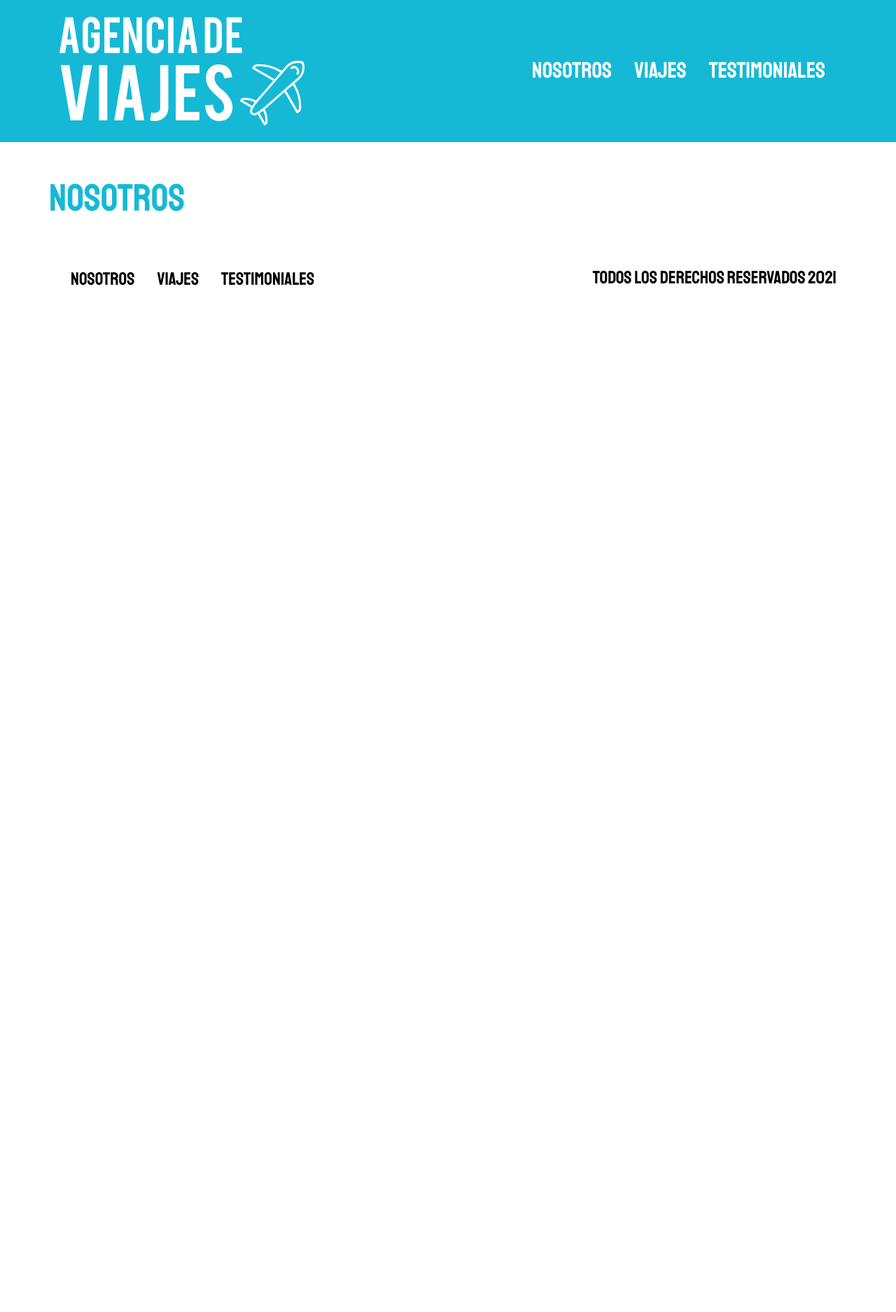
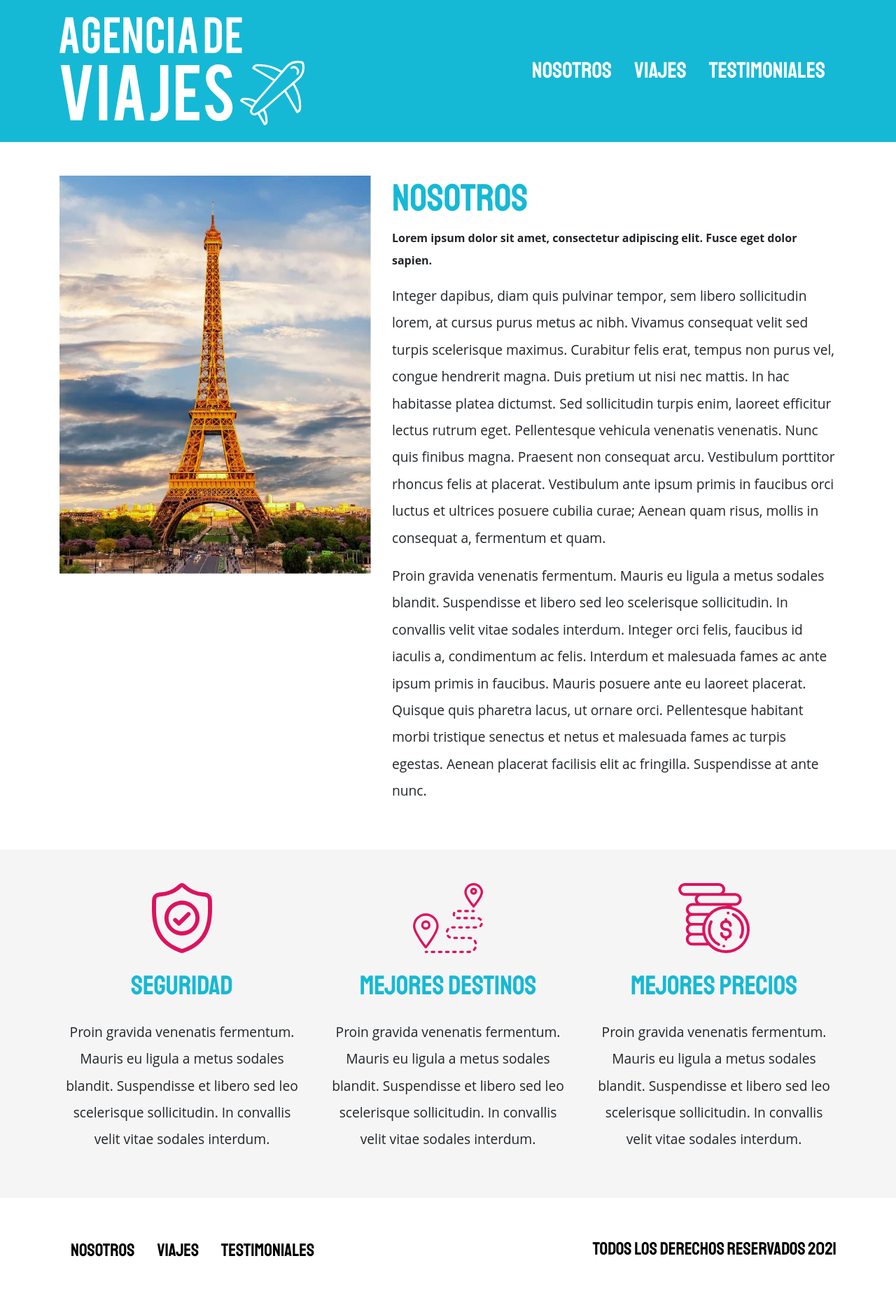
Before and after one commit to PabloD97/Proyecto-con-Express, a Node server app: page /nosotros in a window 1280 px wide. Shown: the whole page at 70% size. Before the commit the page ends 408 px from the top, so only its background shows below. Run offline with Node 20, Linux system fonts and the light colour scheme.

Commit message:
feat: - Se completo la pagina de nosotros.pug

```diff
--- a/views/nosotros.pug
+++ b/views/nosotros.pug
@@ -2,4 +2,30 @@ extends ./layout/index
 block contenido
     main.container.mt-5
         .row
-            h1= pagina
+            .col-md-5
+                img(src='img/nosotros.jpg' alt='Imagen sobre nosotros' class='img-fluid')
+            .col-md-7
+                h1= pagina
+                blockquote  Lorem ipsum dolor sit amet, consectetur adipiscing elit. Fusce eget dolor sapien.
+
+                p Integer dapibus, diam quis pulvinar tempor, sem libero sollicitudin lorem, at cursus purus metus ac nibh. Vivamus consequat velit sed turpis scelerisque maximus. Curabitur felis erat, tempus non purus vel, congue hendrerit magna. Duis pretium ut nisi nec mattis. In hac habitasse platea dictumst. Sed sollicitudin turpis enim, laoreet efficitur lectus rutrum eget. Pellentesque vehicula venenatis venenatis. Nunc quis finibus magna. Praesent non consequat arcu. Vestibulum porttitor rhoncus felis at placerat. Vestibulum ante ipsum primis in faucibus orci luctus et ultrices posuere cubilia curae; Aenean quam risus, mollis in consequat a, fermentum et quam.
+
+                p Proin gravida venenatis fermentum. Mauris eu ligula a metus sodales blandit. Suspendisse et libero sed leo scelerisque sollicitudin. In convallis velit vitae sodales interdum. Integer orci felis, faucibus id iaculis a, condimentum ac felis. Interdum et malesuada fames ac ante ipsum primis in faucibus. Mauris posuere ante eu laoreet placerat. Quisque quis pharetra lacus, ut ornare orci. Pellentesque habitant morbi tristique senectus et netus et malesuada fames ac turpis egestas. Aenean placerat facilisis elit ac fringilla. Suspendisse at ante nunc.
+
+    .listado-iconos
+        .container.mt-5.py-5.text-center
+            .row
+                .col-md-4
+                    img(src="img/icono_seguridad.svg" alt="icono seguridad" class='img-fluid mb-4')
+                    h2.mb-4 Seguridad
+                    p Proin gravida venenatis fermentum. Mauris eu ligula a metus sodales blandit. Suspendisse et libero sed leo scelerisque sollicitudin. In convallis velit vitae sodales interdum.
+
+                .col-md-4
+                    img(src="img/icono_destinos.svg" alt="icono destinos" class='img-fluid mb-4')
+                    h2.mb-4 Mejores Destinos
+                    p Proin gravida venenatis fermentum. Mauris eu ligula a metus sodales blandit. Suspendisse et libero sed leo scelerisque sollicitudin. In convallis velit vitae sodales interdum.
+
+                .col-md-4
+                    img(src="img/icono_precios.svg" alt="icono precios" class='img-fluid mb-4')
+                    h2.mb-4 Mejores precios
+                    p Proin gravida venenatis fermentum. Mauris eu ligula a metus sodales blandit. Suspendisse et libero sed leo scelerisque sollicitudin. In convallis velit vitae sodales interdum.
```
